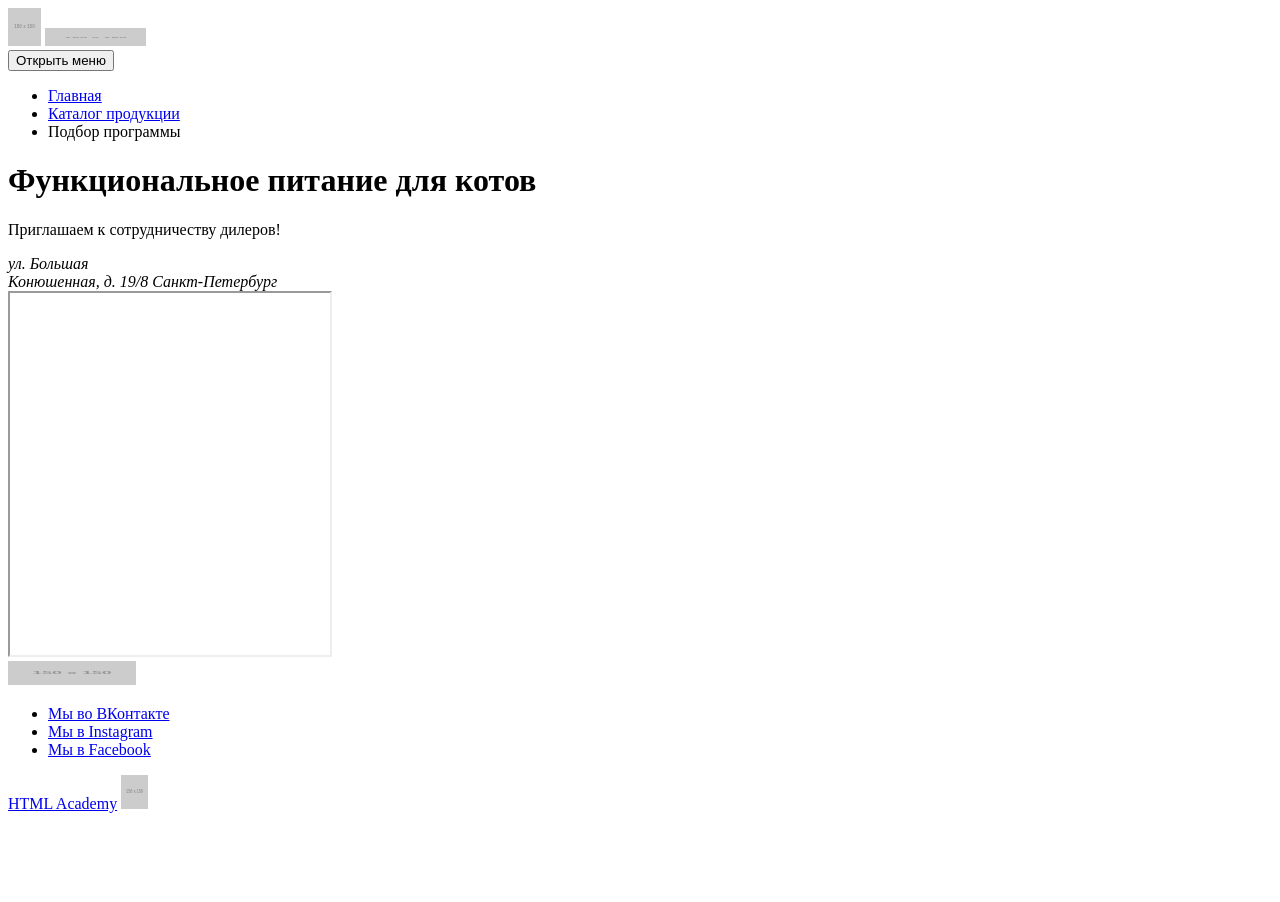
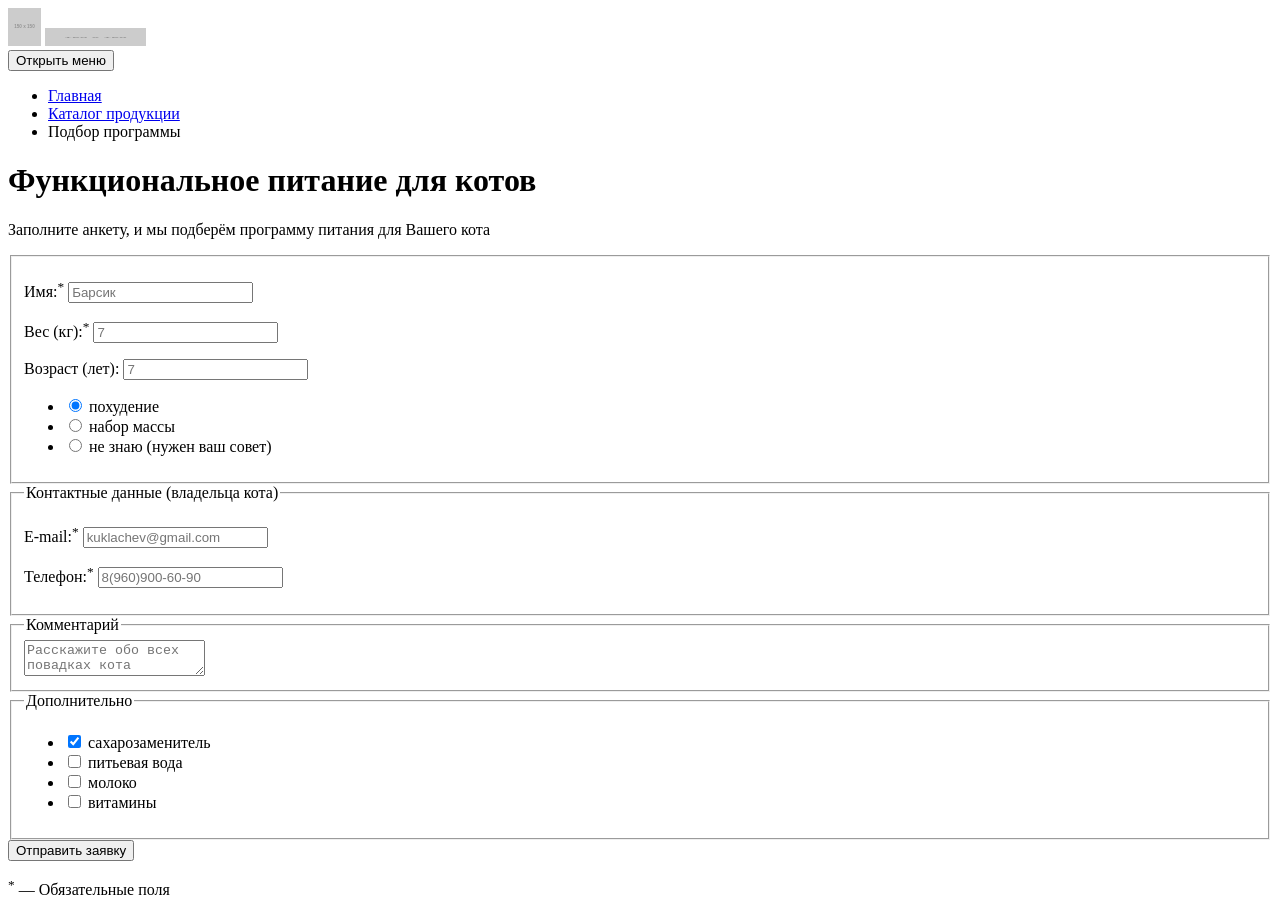
Before and after one commit to sashkatenev/1058041-cat-energy-21, a website: page source/form.html in a window 1280 px wide. Shown: the top 902 px of the page. Before the commit the page ends 821 px from the top, so only its background shows below. Drawn offline with Linux system fonts and the light colour scheme; placeholder pictures from the web are drawn by us.

Commit message:
adds the form feeding at form.html

```diff
--- a/source/form.html
+++ b/source/form.html
@@ -21,6 +21,74 @@
 
   <main class="form-main">
     <h1 class="form-main__title site-title-level1">Функциональное питание для котов</h1>
+    <form class="form-main__feeding-form form" action="https://echo.htmlacademy.ru" method="get">
+      <p class="form__message">Заполните анкету, и мы подберём программу питания для Вашего кота</p>
+      <fieldset>
+        <p class="form__input-container">
+          <label class="form__label">Имя:<sup>*</sup> <input class="form__input" type="text" name="name" placeholder="Барсик" required></label>
+        </p>
+        <p class="form__input-container">
+          <label class="form__label">Вес (кг):<sup>*</sup> <input class="form__input" type="text" name="weight" placeholder="7" required></label>
+        </p>
+        <p class="form__input-container">
+          <label class="form__label">Возраст (лет): <input class="form__input" type="text" name="age" placeholder="7"></label>
+        </p>
+        <ul class="form__feeding-type-list">
+          <li>
+            <input class="form__radio" type="radio" name="feeding_type" value="slim" id="slim" checked>
+            <label class="form__selectable-label form__selectable-label--radio" for="slim" tabindex="0">похудение</label>
+          </li>
+          <li>
+            <input class="form__radio" type="radio" name="feeding_type" value="pro" id="pro">
+            <label class="form__selectable-label form__selectable-label--radio" for="pro" tabindex="0">набор массы</label>
+          </li>
+          <li>
+            <input class="form__radio" type="radio" name="feeding_type" value="unknown" id="unknown">
+            <label class="form__selectable-label form__selectable-label--radio" for="unknown" tabindex="0">не знаю (нужен ваш совет)</label>
+          </li>
+        </ul>
+      </fieldset>
+      <fieldset>
+        <legend class="site-group-title">Контактные данные (владельца кота)</legend>
+        <div class="form__contacts">
+          <p class="form__input-container">
+            <label class="form__label">E-mail:<sup>*</sup> <input class="form__input form__input--email" type="email" name="email" placeholder="kuklachev@gmail.com" required></label>
+          </p>
+          <p class="form__input-container">
+            <label class="form__label">Телефон:<sup>*</sup> <input class="form__input form__input--tel" type="tel" name="tel" placeholder="8(960)900-60-90" required></label>
+          </p>
+        </div>
+      </fieldset>
+      <fieldset>
+        <legend class="site-group-title">Комментарий</legend>
+        <div class="form__comment">
+          <textarea class="form__textarea" name="comment" placeholder="Расскажите обо всех повадках кота"></textarea>
+        </div>
+      </fieldset>
+      <fieldset>
+        <legend class="site-group-title">Дополнительно</legend>
+        <ul class="form__additionally">
+          <li>
+            <input class="form__checkbox" type="checkbox" name="additional" value="sugar_substitute" id="sugar_substitute" checked>
+            <label class="form__selectable-label form__selectable-label--checkbox" for="sugar_substitute" tabindex="0">сахарозаменитель</label>
+          </li>
+          <li>
+            <input class="form__checkbox" type="checkbox" name="additional" value="drink_water" id="drink_water">
+            <label class="form__selectable-label form__selectable-label--checkbox" for="drink_water" tabindex="0">питьевая вода</label>
+          </li>
+          <li>
+            <input class="form__checkbox" type="checkbox" name="additional" value="milk" id="milk">
+            <label class="form__selectable-label form__selectable-label--checkbox" for="milk" tabindex="0">молоко</label>
+          </li>
+          <li>
+            <input class="form__checkbox" type="checkbox" name="additional" value="vitamins" id="vitamins">
+            <label class="form__selectable-label form__selectable-label--checkbox" for="vitamins" tabindex="0">витамины</label>
+          </li>
+        </ul>
+      </fieldset>
+      <button class="form__submit site-button" type="submit">Отправить заявку</button>
+      <p class="form__note site-paragraph"><sup>*</sup> &mdash; Обязательные поля</p>
+    </form>
   </main>
 
   <footer class="main-footer">
```
